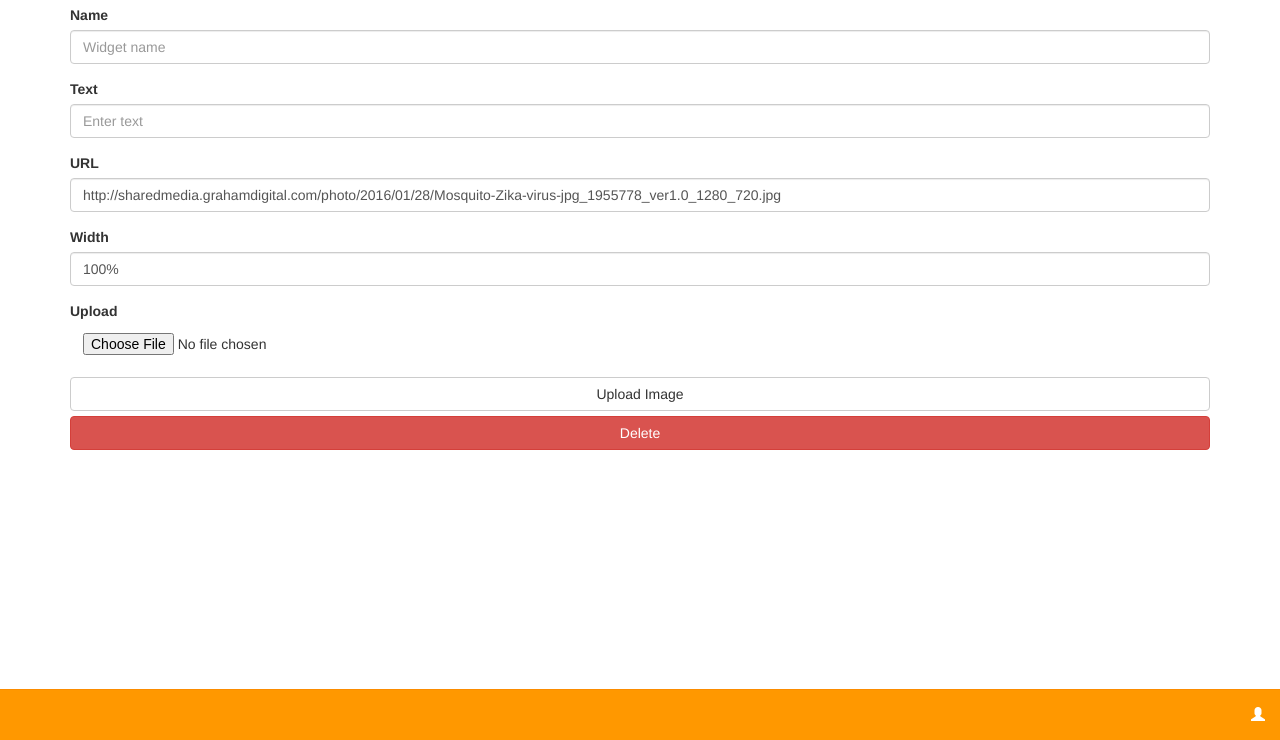
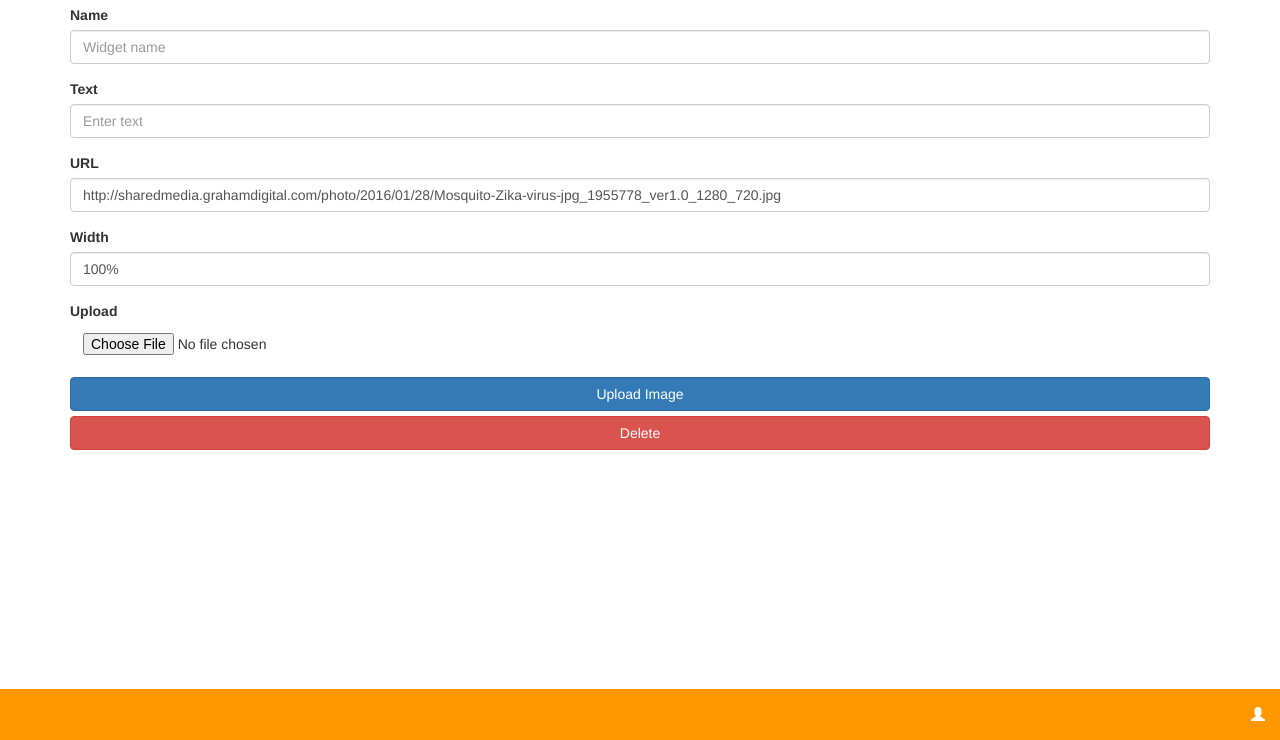
Before and after one commit to prasadnm92/namamahesh-jyothiprasad-webdev, a website: page public/assignment/widget-image.html in a window 1280 px wide. Shown: the part 60-800 px from the top of the page. Drawn offline with nearby package versions, Linux system fonts and the light colour scheme.

Commit message:
more styling

```diff
--- a/public/assignment/widget-image.html
+++ b/public/assignment/widget-image.html
@@ -50,7 +50,7 @@
         </div>
     </form>
 
-    <a class="btn btn-default btn-block"
+    <a class="btn btn-primary btn-block"
        href="widget-list.html">Upload Image</a>
     <a class="btn btn-danger btn-block"
        href="widget-list.html">Delete</a>
```
